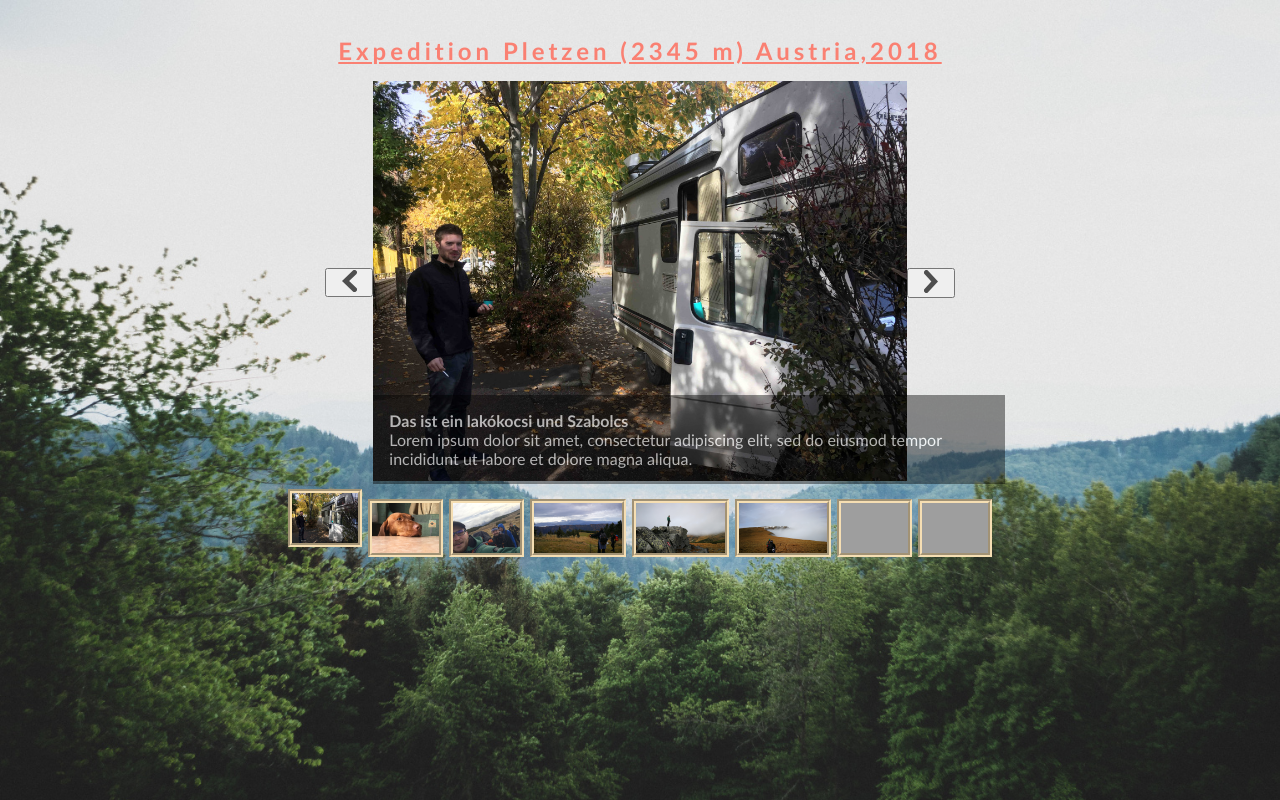
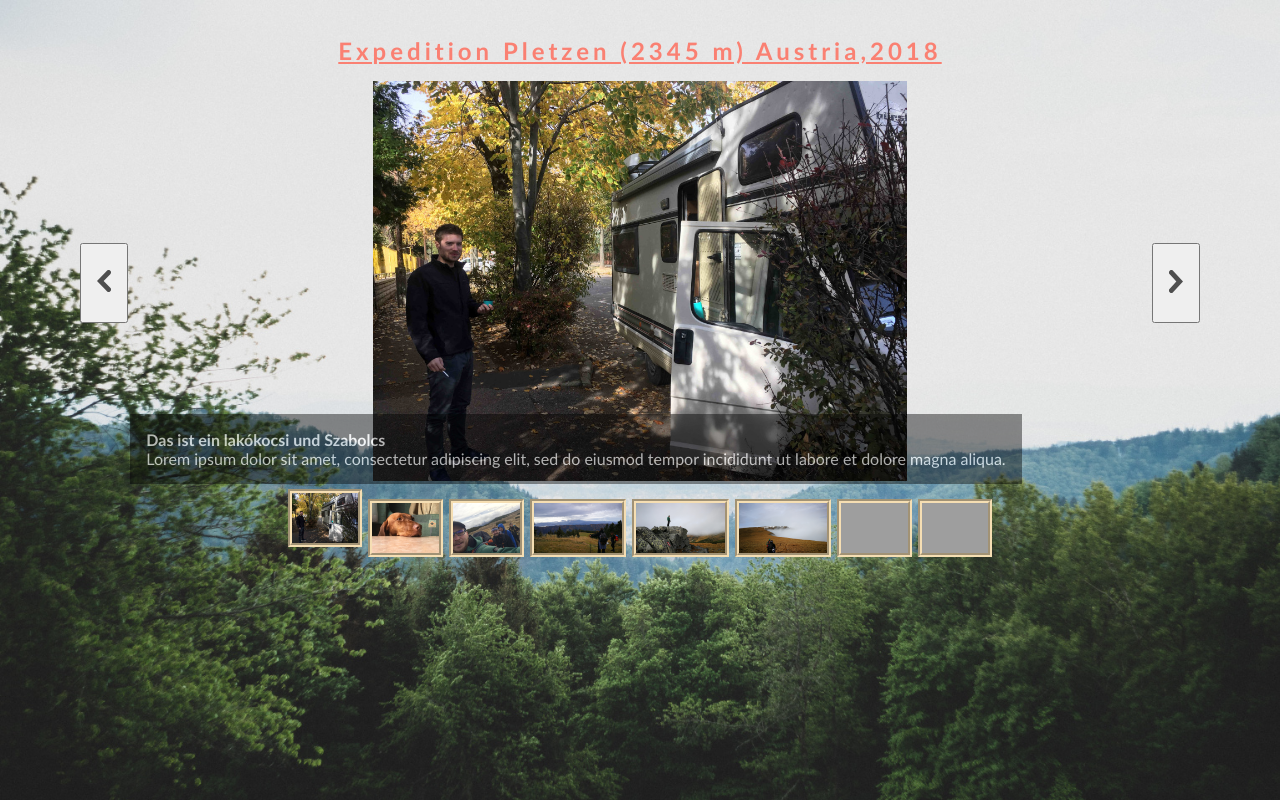
Before and after one commit to Kosztolanyi/kosztolanyi.github.io, a website: page index.html in a window 1280 px wide. Drawn offline with Linux system fonts and the light colour scheme; grey boxes are pictures that could not be loaded.

Commit message:
button smaller

```diff
--- a/assets/style.css
+++ b/assets/style.css
@@ -14,8 +14,9 @@ body {
   align-content: center;
   background-image: url("./background.jpg");
   background-repeat: no-repeat;
-  width: auto;
+  width: 100%;
   background-size: cover;
+
 }
 
 h1 {
@@ -39,6 +40,7 @@ main {
   align-content: flex-start;
   position: relative;
   size: 16in 9in;
+  width: 100%;
 }
 .right {
   -moz-transform: scale(-1, 1);
@@ -49,14 +51,16 @@ transform: scale(-1, 1);
 }
 .opened {
   display: flex;
-  max-width: auto;
+  width: 80%;
   flex-wrap: wrap;
   max-height: 600px;
   height: auto;
+  justify-content: center;
+  align-content: center;
 
 }
 button {
-  height: 100%;
+  height: 80px;
   width: 3rem;
 }
 button:hover {
@@ -71,19 +75,19 @@ button:hover {
   position: absolute;
   bottom: 0;
   height: auto;
-  width: 80%;
+  width: auto;
   padding: 1rem;
   overflow: none;
   opacity: 0.65;
-  width: 600px;
+  margin-right: 10%;
 }
-.opened img {
+.opened img{
   max-height: 400px;
 }
 .thumbnails img {
   margin: 15px 3px;
   border: 4px groove wheat;
-  height: 50px;
+  max-height: 50px;
 }
 img.active {
   transform: translate(0, -10px);
```
